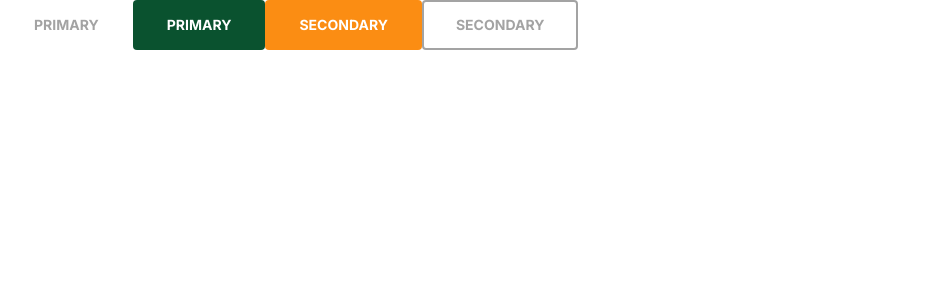
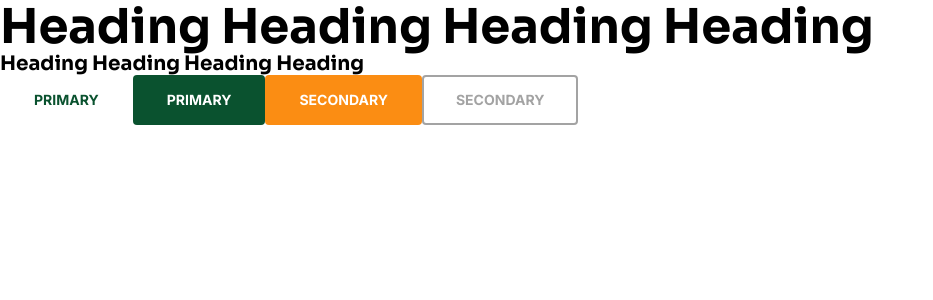
Before and after one commit to RaphaelFreire/buscar-rural-web-2021, a Next.js app: page / in a window 1280 px wide. Shown: the top 300 px of the page, without its empty margins (0-933 px from the left). Built offline with nearby package versions, Linux system fonts and the light colour scheme.

Commit message:
definindo heading

```diff
--- a/components/Button/style.module.scss
+++ b/components/Button/style.module.scss
@@ -10,17 +10,16 @@
   text-transform: uppercase;
 
   padding: 1rem 2rem;
-  color: #fff;
   border-radius: 4px;
 
-  color: $gray;
-  background-color: $white;
+  color: $green;
+  background-color: transparent;
 
   border: 2px solid transparent;
+  box-sizing: border-box;
 
   &:hover{
-    color: $black;
-    background-color: $gray_light;
+    background-color: $brown_light;
   }
 
 }
@@ -52,6 +51,8 @@
   color: $gray;
   border-color: $gray;
   transition: border-color 0.3s ease-in;
+  transition: color 0.3s ease-in;
+
 
   &:hover{
     color: $gray_dark;
--- /dev/null
+++ b/components/Title/Title.tsx
@@ -0,0 +1,80 @@
+import { ReactNode } from 'react'
+import style from './style.module.scss'
+
+interface TitleProps {
+  align?: 'left' | 'center' | 'right'
+  type?:
+    | 'heading-1'
+    | 'heading-2'
+    | 'heading-3'
+    | 'heading-4'
+    | 'heading-5'
+    | 'heading-6'
+  children?: ReactNode
+}
+
+export function Title({
+  align = 'left',
+  type,
+  children,
+  ...rest
+}: TitleProps): JSX.Element {
+  if (type === 'heading-1') {
+    return (
+      <h1 {...rest} className={`${style.title} ${style[align]} ${style[type]}`}>
+        {children}
+      </h1>
+    )
+  }
+
+  if (type === 'heading-2') {
+    return (
+      <h2 {...rest} className={`${style.title} ${style[align]} ${style[type]}`}>
+        {children}
+      </h2>
+    )
+  }
+
+  if (type === 'heading-3') {
+    return (
+      <h3 {...rest} className={`${style.title} ${style[align]} ${style[type]}`}>
+        {children}
+      </h3>
+    )
+  }
+
+  if (type === 'heading-4') {
+    return (
+      <h4 {...rest} className={`${style.title} ${style[align]} ${style[type]}`}>
+        {children}
+      </h4>
+    )
+  }
+
+  if (type === 'heading-5') {
+    return (
+      <h5 {...rest} className={`${style.title} ${style[align]} ${style[type]}`}>
+        {children}
+      </h5>
+    )
+  }
+
+  if (type === 'heading-6') {
+    return (
+      <h6 {...rest} className={`${style.title} ${style[align]} ${style[type]}`}>
+        {children}
+      </h6>
+    )
+  }
+
+  return (
+    <h2
+      {...rest}
+      className={`${style.title} ${style[align]} ${
+        style[(type = 'heading-2')]
+      }`}
+    >
+      {children}
+    </h2>
+  )
+}
--- /dev/null
+++ b/components/Title/style.module.scss
@@ -0,0 +1,49 @@
+@import "../../styles/variables.scss";
+
+.title {
+  font-family: Sora;
+  font-style: normal;
+  font-weight: bold;
+}
+
+.heading-1 {
+  font-size: 56px;
+  line-height: 62px;
+}
+
+.heading-2 {
+  font-size: 48px;
+  line-height: 53px;
+}
+
+.heading-3 {
+  font-size: 40px;
+  line-height: 44px;
+}
+
+.heading-4 {
+  font-size: 32px;
+  line-height: 35px;
+}
+
+.heading-5 {
+  font-size: 24px;
+  line-height: 26px;
+}
+
+.heading-6 {
+  font-size: 20px;
+  line-height: 22px;
+}
+
+.left{
+  text-align: left;
+}
+
+.center{
+  text-align: center;
+}
+
+.right{
+  text-align: right;
+}
--- a/pages/index.tsx
+++ b/pages/index.tsx
@@ -1,8 +1,12 @@
-import { Button } from '../components/Button/ButtonPrimary'
+import { Button } from '../components/Button/Button'
+import { Title } from '../components/Title/Title'
 
 export default function Home(): JSX.Element {
   return (
     <>
+      <Title>Heading Heading Heading Heading</Title>
+      <Title type="heading-6">Heading Heading Heading Heading</Title>
+
       <Button>Primary</Button>
       <Button variant="primary">Primary</Button>
       <Button variant="secondary">Secondary</Button>
--- a/styles/variables.scss
+++ b/styles/variables.scss
@@ -6,6 +6,7 @@ $green:                      #0A522F !default;
 $green_light:                #276F4C !default;
 $white:                      #FFFFFF !default;
 $brown:                      #5D360C !default;
+$brown_light:                #F4F0EC !default;
 $green_accent:               #018A06 !default;
 $black:                      #333333 !default;
 $gray:                       #A3A3A3 !default;
```
Also changed, not shown: components/Button/Button.tsx (renamed from components/Button/ButtonPrimary.tsx).
